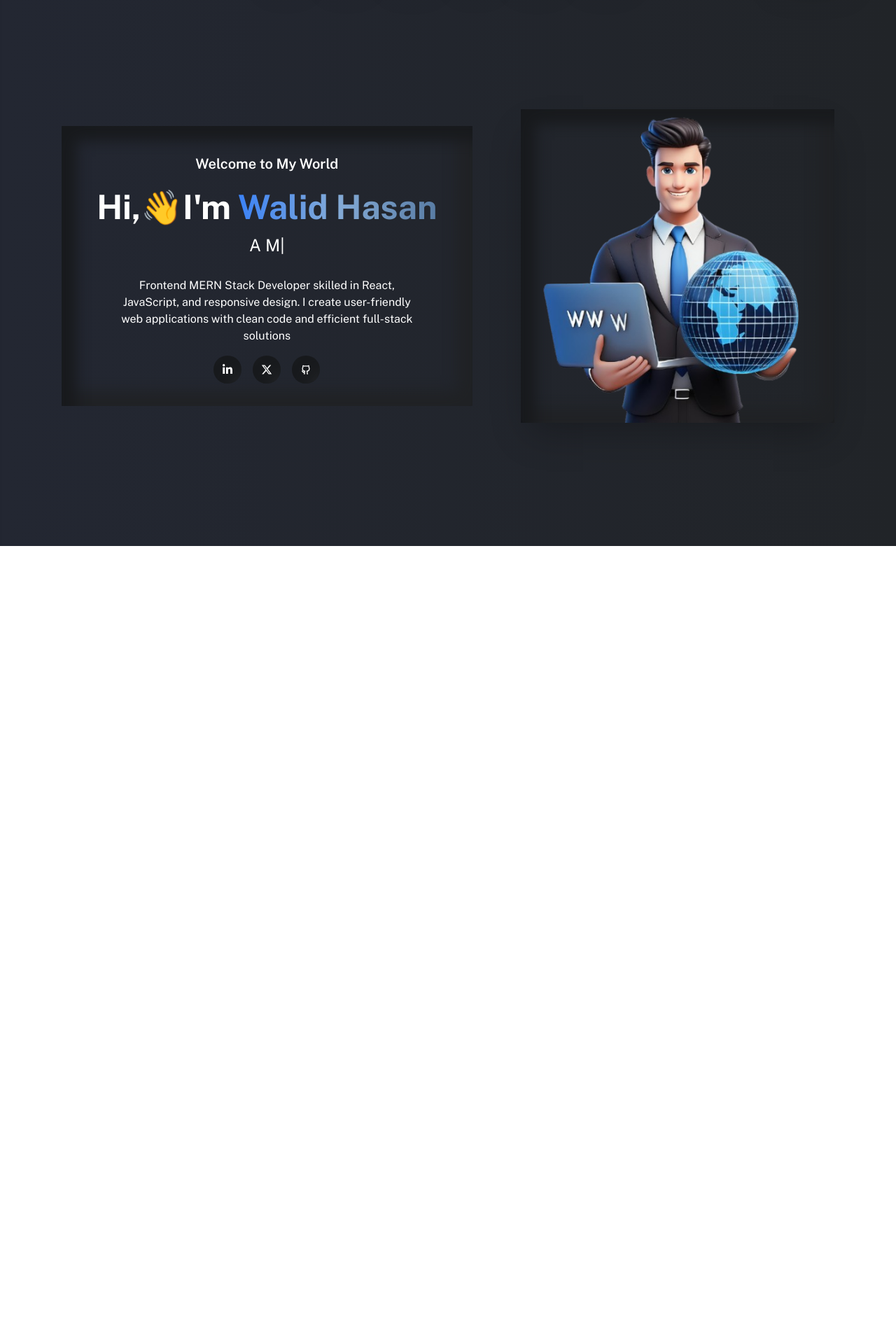
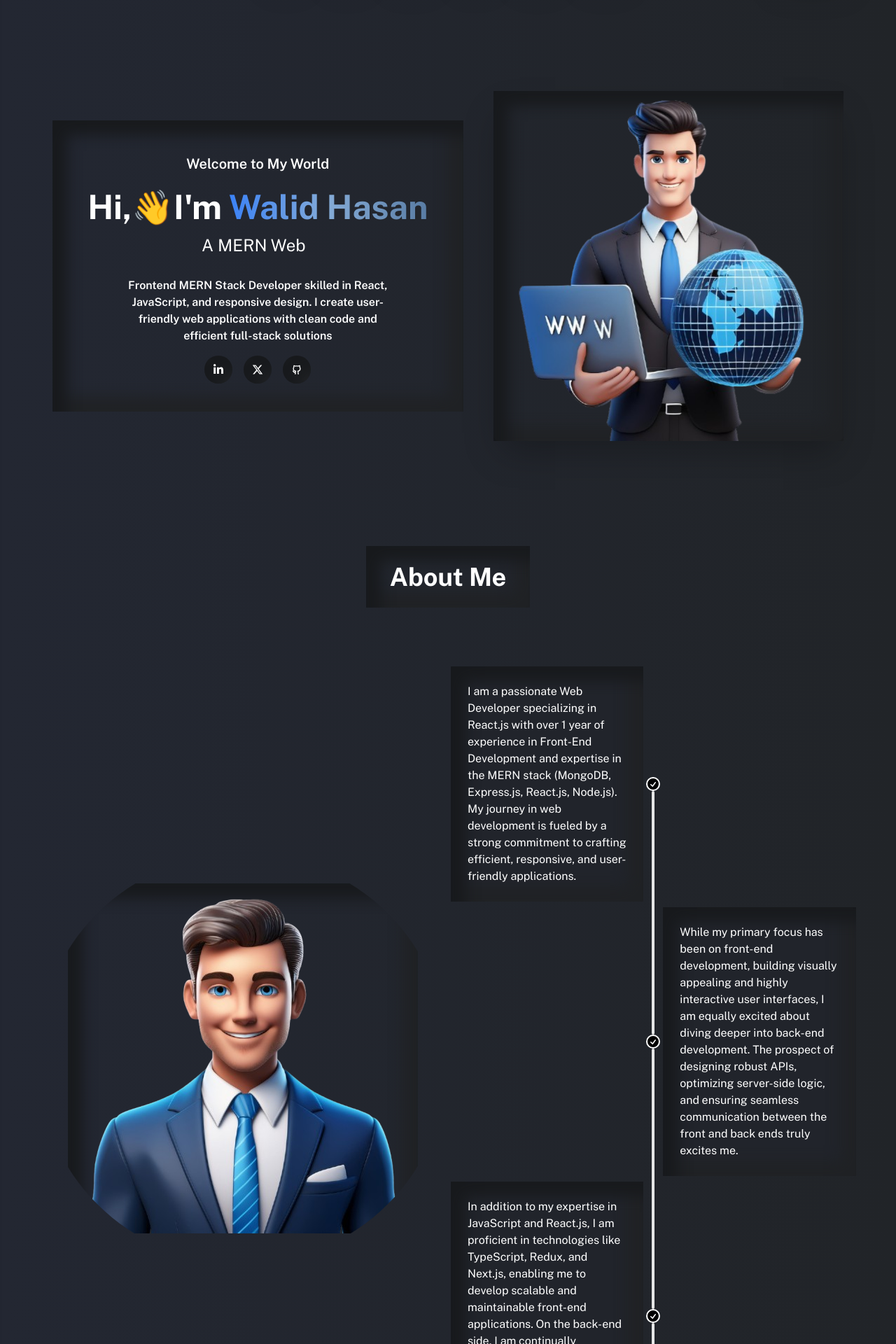
Before and after one commit to walid-official/my-new-portfolio, a React (Vite) app: page / in a window 1280 px wide. Shown: the part 100-2020 px from the top of the page at 70% size. Before the commit the page ends 880 px from the top, so only its background shows below. Built offline with nearby package versions, Linux system fonts and the light colour scheme.

Commit message:
about section is added

```diff
--- /dev/null
+++ b/src/components/About/About.jsx
@@ -0,0 +1,122 @@
+import React from "react";
+import aboutImg from "../../assets/images/about2.png";
+const About = () => {
+  return (
+    <div className="w-11/12 mx-auto">
+      <div className="boxShadow w-[20%] mx-auto p-6">
+        <h2 className="font-bold text-4xl text-center text-white">About Me</h2>
+        {/* <p className="text-center py-4 text-white ">
+          I design and develop seamless web applications with a focus on
+          performance and usability.
+        </p> */}
+      </div>
+
+      <div className="flex py-20">
+        <div className="w-[50%] flex justify-center items-center  mask mask-circle">
+          <div className="boxShadow">
+            <img src={aboutImg} alt="" />
+          </div>
+        </div>
+        <div className="w-[50%] flex justify-start">
+          <div className="">
+            <ul className="timeline  timeline-vertical">
+              <li>
+                <div className="timeline-middle">
+                  <svg
+                    xmlns="http://www.w3.org/2000/svg"
+                    viewBox="0 0 20 20"
+                    fill="text-white"
+                    className="h-5 w-5 bg-white rounded-full"
+                  >
+                    <path
+                      fillRule="evenodd"
+                      d="M10 18a8 8 0 100-16 8 8 0 000 16zm3.857-9.809a.75.75 0 00-1.214-.882l-3.483 4.79-1.88-1.88a.75.75 0 10-1.06 1.061l2.5 2.5a.75.75 0 001.137-.089l4-5.5z"
+                      clipRule="evenodd"
+                    />
+                  </svg>
+                </div>
+                <div className="timeline-start shadow-2xl  boxShadow">
+                  {/* First Macintosh computer */}
+                  <div className="boxShadow bg-[#21242b] shadow-2xl text-white border-none  p-6">
+                    I am a passionate Web Developer specializing in React.js
+                    with over 1 year of experience in Front-End Development and
+                    expertise in the MERN stack (MongoDB, Express.js, React.js,
+                    Node.js). My journey in web development is fueled by a
+                    strong commitment to crafting efficient, responsive, and
+                    user-friendly applications.
+                  </div>
+                </div>
+                <hr />
+              </li>
+              <li>
+                <hr />
+                <div className="timeline-middle">
+                  <svg
+                    xmlns="http://www.w3.org/2000/svg"
+                    viewBox="0 0 20 20"
+                    fill="text-white"
+                    className="h-5 w-5 bg-white rounded-full"
+                  >
+                    <path
+                      fillRule="evenodd"
+                      d="M10 18a8 8 0 100-16 8 8 0 000 16zm3.857-9.809a.75.75 0 00-1.214-.882l-3.483 4.79-1.88-1.88a.75.75 0 10-1.06 1.061l2.5 2.5a.75.75 0 001.137-.089l4-5.5z"
+                      clipRule="evenodd"
+                    />
+                  </svg>
+                </div>
+                <div className="timeline-end shadow-2xl boxShadow">
+                  {/* First Macintosh computer */}
+                  <p className="boxShadow bg-[#21242b] shadow-2xl text-white border-none  p-6">
+                    While my primary focus has been on front-end development,
+                    building visually appealing and highly interactive user
+                    interfaces, I am equally excited about diving deeper into
+                    back-end development. The prospect of designing robust APIs,
+                    optimizing server-side logic, and ensuring seamless
+                    communication between the front and back ends truly excites
+                    me.
+                  </p>
+                </div>
+                <hr />
+              </li>
+              <li>
+                <hr />
+                <div className="timeline-middle">
+                  <svg
+                    xmlns="http://www.w3.org/2000/svg"
+                    viewBox="0 0 20 20"
+                    fill="text-white"
+                    className="h-5 w-5 bg-white rounded-full"
+                  >
+                    <path
+                      fillRule="evenodd"
+                      d="M10 18a8 8 0 100-16 8 8 0 000 16zm3.857-9.809a.75.75 0 00-1.214-.882l-3.483 4.79-1.88-1.88a.75.75 0 10-1.06 1.061l2.5 2.5a.75.75 0 001.137-.089l4-5.5z"
+                      clipRule="evenodd"
+                    />
+                  </svg>
+                </div>
+                <div className="timeline-start shadow-2xl boxShadow">
+                  {/* First Macintosh computer */}
+                  <p className="boxShadow bg-[#21242b] shadow-2xl text-white border-none  p-6">
+                    In addition to my expertise in JavaScript and React.js, I am
+                    proficient in technologies like TypeScript, Redux, and
+                    Next.js, enabling me to develop scalable and maintainable
+                    front-end applications. On the back-end side, I am
+                    continually expanding my skills with tools such as Mongoose,
+                    DBMS, SQL, PostgreSQL, Prisma, and GraphQL to create
+                    dynamic, database-driven applications.
+                  </p>
+                </div>
+                <hr />
+              </li>
+              <li>
+                <hr />
+              </li>
+            </ul>
+          </div>
+        </div>
+      </div>
+    </div>
+  );
+};
+
+export default About;
--- /dev/null
+++ b/src/components/Skill/Skill.jsx
@@ -0,0 +1,11 @@
+import React from 'react';
+
+const Skill = () => {
+    return (
+        <div>
+
+        </div>
+    );
+};
+
+export default Skill;
--- a/src/components/banner/Banner.jsx
+++ b/src/components/banner/Banner.jsx
@@ -4,15 +4,24 @@
 import { FaXTwitter } from "react-icons/fa6";
 import { FaLinkedinIn } from "react-icons/fa6";
 import { RiGithubLine } from "react-icons/ri";
+import { motion } from "motion/react";
 const Banner = () => {
   return (
     <div>
       <div className="h-screen w-11/12 mx-auto text-white">
         <div className="flex items-center h-screen flex-row-reverse justify-around ">
-          <div className=" shadow-2xl boxShadow">
-            <img src={bannerImg} className="max-w-md rounded-lg shadow-2xl" />
-          </div>
-          <div className="boxShadow p-8 w-[50%] flex flex-col justify-center items-center">
+          <motion.div
+           animate={{ y: 20, x: 30 }}
+           transition={{
+             duration: 3,
+             ease: "easeInOut",
+             repeat: Infinity,
+             repeatType: "reverse",
+           }}
+          className=" shadow-2xl boxShadow">
+            <img src={bannerImg} className="max-w-lg rounded-lg shadow-2xl" />
+          </motion.div>
+          <div className="boxShadow p-10 w-[50%] flex flex-col justify-center items-center">
             <div className="flex gap-6 items-center pb-4">
               {/* <div className="w-10 h-1 bg-black boxShadow"></div> */}
               <h2 className="font-semibold text-xl px-4 py-2">Welcome to My World</h2>
@@ -35,12 +44,10 @@
               repeat={Infinity}
             />
            </div>
-            <p className="py-4 w-[80%] text-center">
+            <p className="py-4 w-[80%] font-semibold text-center">
               Frontend MERN Stack Developer skilled in React, JavaScript, and responsive design. I create user-friendly web applications with clean code and efficient full-stack solutions
             </p>
-            {/* <button className="btn bg-[#286fe8] border-none shadow-2xl boxShadow text-white">
-              Get Started
-            </button> */}
+
             <div className="flex gap-4">
               <div className="boxShadow w-10 h-10 rounded-full flex justify-center items-center">
                 <a href=""><FaLinkedinIn></FaLinkedinIn></a>
@@ -51,10 +58,10 @@
               <div className="boxShadow w-10 h-10 rounded-full flex justify-center items-center">
                 <a href=""> <RiGithubLine></RiGithubLine></a>
               </div>
-
-
-
             </div>
+            {/* <button className=" px-8 py-3 rounded-lg my-4 border-none shadow-2xl boxShadow text-white">
+              Get Started
+            </button> */}
           </div>
         </div>
       </div>
--- a/src/layout/Main.jsx
+++ b/src/layout/Main.jsx
@@ -4,7 +4,7 @@
 
 const Main = () => {
     return (
-        <div className='bg-gradient-to-r from-[#232732] to-[#212428] shadow-inner'>
+        <div className=' bg-fixed bg-gradient-to-r from-[#232732] to-[#212428] shadow-inner'>
             <Navbar></Navbar>
             <Outlet></Outlet>
         </div>
--- a/src/pages/Home.jsx
+++ b/src/pages/Home.jsx
@@ -1,10 +1,12 @@
 import React from 'react';
 import Banner from '../components/banner/Banner';
+import About from '../components/About/About';
 
 const Home = () => {
     return (
         <div>
             <Banner></Banner>
+            <About></About>
         </div>
     );
 };
```
Also changed, not shown: src/assets/images/about.png (added), src/assets/images/about2.png (added).
